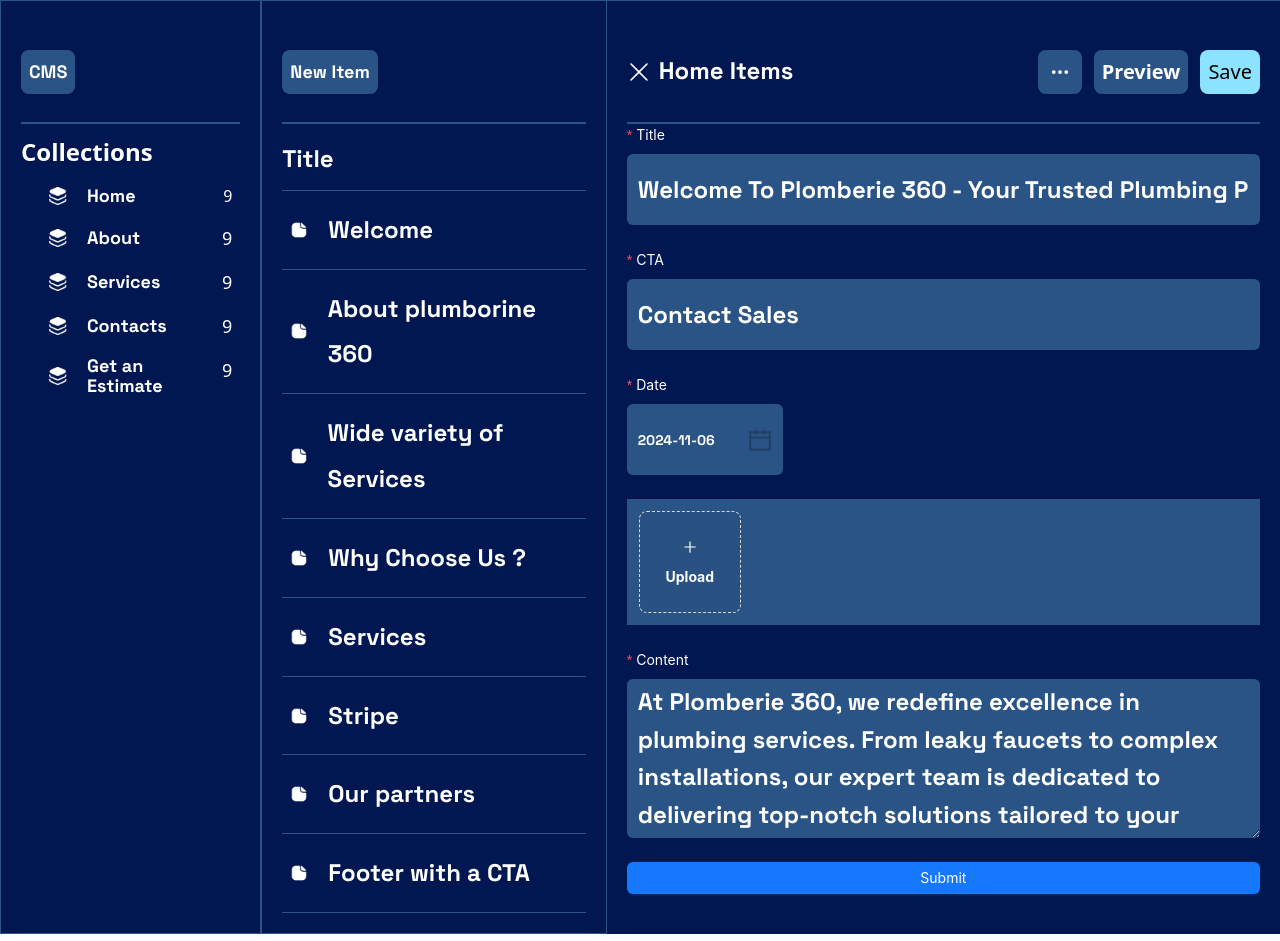
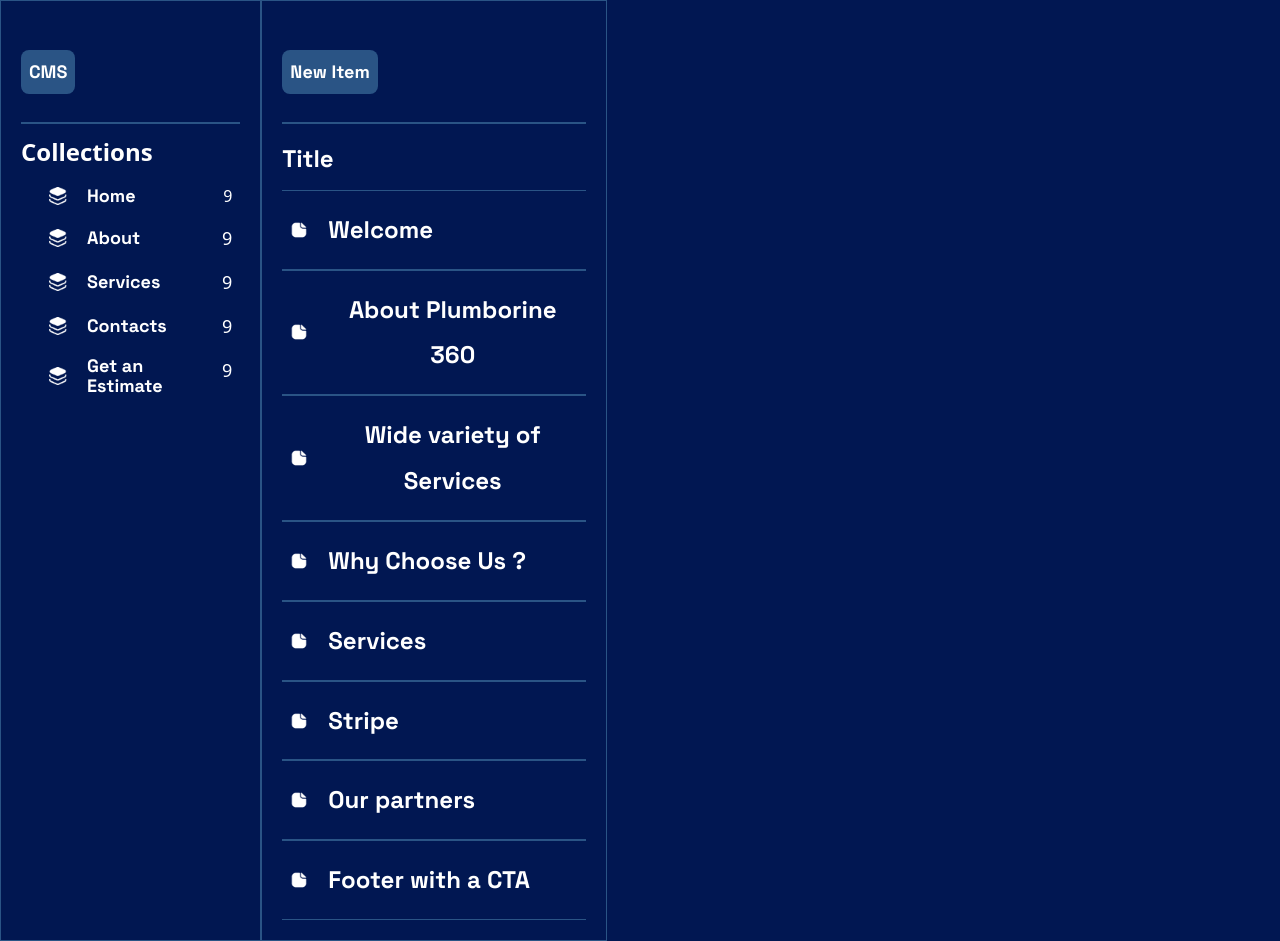
Before and after one commit to Adithyan-t/plumborine-tanstack, a React (Vite) app: page /Admin/Dashboard/Home/WelcomeForm in a window 1280 px wide. Built offline with nearby package versions, Linux system fonts and the light colour scheme.

Commit message:
create reducx store and solve handle close

```diff
--- a/package.json
+++ b/package.json
@@ -11,6 +11,7 @@
   },
   "dependencies": {
     "@ant-design/icons": "^5.5.1",
+    "@reduxjs/toolkit": "^2.2.7",
     "@tanstack/react-router": "^1.58.12",
     "@tanstack/router-devtools": "^1.58.12",
     "@tanstack/router-plugin": "^1.58.12",
@@ -19,7 +20,8 @@
     "moment": "^2.30.1",
     "react": "^18.3.1",
     "react-dom": "^18.3.1",
-    "react-icons": "^5.3.0"
+    "react-icons": "^5.3.0",
+    "react-redux": "^9.1.2"
   },
   "devDependencies": {
     "@eslint/js": "^9.9.0",
--- a/src/components/Dashboard.tsx
+++ b/src/components/Dashboard.tsx
@@ -38,6 +38,7 @@
   const [isVisible, setVisible] = useState<boolean>(false);
   const location = useLocation();
 
+
   useEffect(() => {
     const currentContent = contentMap[location.pathname] || { component: null, heading: '' };
     setHeading(currentContent.heading);
--- a/src/components/Home.tsx
+++ b/src/components/Home.tsx
@@ -1,85 +1,95 @@
-import { Link, Outlet } from '@tanstack/react-router';
+import { Link, Outlet, useRouter } from '@tanstack/react-router';
 import React from 'react';
 import page from '../assets/page.png';
+import { useSelector, useDispatch } from 'react-redux';
+import { setVisible } from '../store/Visible_Slice'; // Ensure this path is correct
 
 const Home = () => {
+  const dispatch = useDispatch();
+  const router = useRouter();
+
+  const handleNavigate = (path: string) => () => {
+    dispatch(setVisible());
+    router.navigate({ to: path });
+  };
+
   return (
     <>
       <div className="pt-3">
-        <div className=" text-2xl font-bold font-grotesk leading-[1.91]"> Title</div>
-        <ul className="mt-2 ">
-          <Link
-            to="/Admin/Dashboard/Home/WelcomeForm"
-            className="flex justify-between gap-5 px-2 py-4 text-lg hover:bg-[#2a5485]  border-y   border-[#2a5485] "
+        <div className="text-2xl font-bold font-grotesk leading-[1.91]">Title</div>
+        <ul className="mt-2">
+          <button
+            onClick={handleNavigate('/Admin/Dashboard/Home/WelcomeForm')}
+            className="flex justify-between w-full gap-5 px-2 py-4 text-lg hover:bg-[#2a5485] border-y border-[#2a5485]"
           >
-            <div className="flex items-center justify-center gap-5 text-2xl font-bold  leading-[1.91] font-grotesk">
-              <img src={page} alt="" className="w-[18px] h-[18px] " />
+            <div className="flex items-center justify-center gap-5 text-2xl font-bold leading-[1.91] font-grotesk">
+              <img src={page} alt="" className="w-[18px] h-[18px]" />
               <p>Welcome</p>
             </div>
-          </Link>
-          <Link
-            to="/Admin/Dashboard/Home/Aboutplumborine360"
-            className="flex justify-between gap-5 px-2 py-4 text-lg hover:bg-[#2a5485]  border-b   border-[#2a5485] "
+          </button>
+          <button
+            onClick={handleNavigate('/Admin/Dashboard/Home/Aboutplumborine360')}
+            className="flex justify-between w-full gap-5 px-2 py-4 text-lg hover:bg-[#2a5485] border-y border-[#2a5485]"
           >
-            <div className="flex items-center justify-center gap-5 text-2xl font-bold  leading-[1.91] font-grotesk">
+            <div className="flex items-center justify-center gap-5 text-2xl font-bold leading-[1.91] font-grotesk">
               <img src={page} alt="" className="w-[18px] h-[18px]" />
-              <p>About plumborine 360</p>
+              <p>About Plumborine 360</p>
             </div>
-          </Link>
-          <Link
-            to="/Admin/Dashboard/Home/Variety_services"
-            className="flex justify-between gap-5 px-2 py-4 text-lg hover:bg-[#2a5485]  border-b   border-[#2a5485] "
+          </button>
+          <button
+            onClick={handleNavigate('/Admin/Dashboard/Home/Variety_services')}
+            className="flex justify-between w-full gap-5 px-2 py-4 text-lg hover:bg-[#2a5485] border-y border-[#2a5485]"
           >
             <div className="flex items-center justify-center gap-5 text-2xl font-bold  leading-[1.91] font-grotesk">
               <img src={page} alt="" className="w-[18px] h-[18px]" />
               <p>Wide variety of Services</p>
             </div>
-          </Link>{' '}
-          <Link
-            to="/Admin/Dashboard/Home/Why_Choose_us"
-            className="flex justify-between gap-5 px-2 py-4 text-lg hover:bg-[#2a5485]  border-b   border-[#2a5485] "
+          </button>
+          <button
+            onClick={handleNavigate('/Admin/Dashboard/Home/Why_Choose_us')}
+            className="flex justify-between w-full gap-5 px-2 py-4 text-lg hover:bg-[#2a5485] border-y border-[#2a5485]"
           >
             <div className="flex items-center justify-center gap-5 text-2xl font-bold  leading-[1.91] font-grotesk">
               <img src={page} alt="" className="w-[18px] h-[18px]" />
               <p>Why Choose Us ?</p>
             </div>
-          </Link>
-          <Link
-            to="/Admin/Dashboard/Home/Services"
-            className="flex justify-between gap-5 px-2 py-4 text-lg hover:bg-[#2a5485]  border-b   border-[#2a5485] "
+          </button>
+          <button
+            onClick={handleNavigate('/Admin/Dashboard/Home/Services')}
+            className="flex justify-between w-full gap-5 px-2 py-4 text-lg hover:bg-[#2a5485] border-y border-[#2a5485]"
           >
             <div className="flex items-center justify-center gap-5 text-2xl font-bold  leading-[1.91] font-grotesk">
               <img src={page} alt="" className="w-[18px] h-[18px]" />
               <p>Services</p>
             </div>
-          </Link>
-          <Link
-            to="/Admin/Dashboard/Home/Stripe"
-            className="flex justify-between gap-5 px-2 py-4 text-lg hover:bg-[#2a5485]  border-b   border-[#2a5485] "
+          </button>
+          <button
+            onClick={handleNavigate('/Admin/Dashboard/Home/Stripe')}
+            className="flex justify-between w-full gap-5 px-2 py-4 text-lg hover:bg-[#2a5485] border-y border-[#2a5485]"
           >
             <div className="flex items-center justify-center gap-5 text-2xl font-bold  leading-[1.91] font-grotesk">
               <img src={page} alt="" className="w-[18px] h-[18px]" />
               <p>Stripe</p>
             </div>
-          </Link>
-          <Link
-            to="/Admin/Dashboard/Home/OurPartners"
-            className="flex justify-between gap-5 px-2 py-4 text-lg hover:bg-[#2a5485]  border-b   border-[#2a5485] "
+          </button>
+          <button
+            onClick={handleNavigate('/Admin/Dashboard/Home/OurPartners')}
+            className="flex justify-between w-full gap-5 px-2 py-4 text-lg hover:bg-[#2a5485] border-y border-[#2a5485]"
           >
             <div className="flex items-center justify-center gap-5 text-2xl font-bold  leading-[1.91] font-grotesk">
               <img src={page} alt="" className="w-[18px] h-[18px]" />
               <p>Our partners</p>
             </div>
-          </Link>
-          <Link
-            to="/Admin/Dashboard/Home/Footer_With_CTA"
-            className="flex justify-between gap-5 px-2 py-4 text-lg hover:bg-[#2a5485]  border-b   border-[#2a5485] "
+          </button>
+          <button
+            onClick={handleNavigate('/Admin/Dashboard/Home/Footer_With_CTA')}
+            className="flex justify-between w-full gap-5 px-2 py-4 text-lg hover:bg-[#2a5485] border-y border-[#2a5485]"
           >
             <div className="flex items-center justify-center gap-5 text-2xl font-bold  leading-[1.91] font-grotesk">
               <img src={page} alt="" className="w-[18px] h-[18px]" />
               <p>Footer with a CTA</p>
             </div>
-          </Link>
+          </button>
         </ul>
       </div>
     </>
--- a/src/components/Home/Welcome.tsx
+++ b/src/components/Home/Welcome.tsx
@@ -2,6 +2,7 @@
 import { Form, Input, Button, DatePicker, Upload } from 'antd';
 import { PlusOutlined } from '@ant-design/icons';
 import moment, { Moment } from 'moment';
+
 
 interface FormValues {
   title: string;
@@ -13,6 +14,7 @@
 
 const Welcome: React.FC = () => {
   const [form] = Form.useForm<FormValues>();
+
 
   useEffect(() => {
     form.setFieldsValue({
--- a/src/components/Layout.tsx
+++ b/src/components/Layout.tsx
@@ -1,17 +1,20 @@
 import React from 'react';
 import { RxCross1 } from 'react-icons/rx';
 import { BsThreeDots } from 'react-icons/bs';
+import { useSelector, useDispatch } from 'react-redux';
+import { setHidden } from '../store/Visible_Slice'; // Ensure this path is correct
 
 interface LayoutProps {
   children: React.ReactNode;
   heading: string;
-  isVisible: boolean;
-  setVisible: (visible: boolean) => void;
 }
 
-const Layout: React.FC<LayoutProps> = ({ children, heading, isVisible, setVisible }) => {
+const Layout: React.FC<LayoutProps> = ({ children, heading }) => {
+  const dispatch = useDispatch();
+  const isVisible = useSelector(state => state.visible.isVisible);
+
   const handleClose = () => {
-    setVisible(false);
+    dispatch(setHidden()); // Update visibility state
   };
 
   return (
--- /dev/null
+++ b/src/store/Visible_Slice.tsx
@@ -0,0 +1,20 @@
+import { createSlice } from '@reduxjs/toolkit';
+
+const visibleSlice = createSlice({
+  name: 'visible',
+  initialState: { isVisible: false },
+  reducers: {
+    setVisible: state => {
+      state.isVisible = true;
+    },
+    setHidden: state => {
+      state.isVisible = false;
+    },
+  },
+});
+
+// Export actions
+export const { setVisible, setHidden } = visibleSlice.actions;
+
+// Export the reducer
+export default visibleSlice.reducer;
--- /dev/null
+++ b/src/store/store.tsx
@@ -0,0 +1,10 @@
+import { configureStore } from '@reduxjs/toolkit';
+import visibleSlice from '../store/Visible_Slice';
+
+const store = configureStore({
+  reducer: {
+    visible: visibleSlice,
+  },
+});
+
+export default store;
```
Also changed, not shown: src/main.tsx (+9 -8 lines), 1 other file (tests, documents, lock files or other folders).
